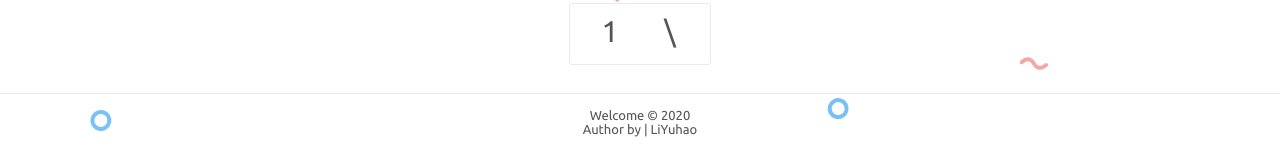
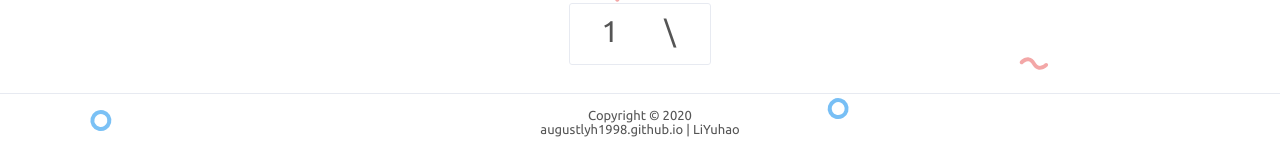
Before and after one commit to AugustLYH1998/Liyuhao.github.io, a Jekyll site: the page built from index.html, in a window 1280 px wide and 900 px high, scrolled down 758 px. Shown: the part 731-897 px from the top of the window. Built offline with Jekyll 4.4.1, drawn with Linux system fonts in a browser that asks for light colours; comment, search, counter and statistics services are not loaded.

Commit message:
日常修改

```diff
--- a/_config.yml
+++ b/_config.yml
@@ -1,7 +1,7 @@
 future: true
 
 # Site settings 配置站点
-title: 'Welcome'
+title: 'Copyright'
 description: 'Liyuhao blog'
 keywords: ''
 url: https://augustlyh1998.github.io
--- a/_includes/comment.html
+++ b/_includes/comment.html
@@ -55,8 +55,6 @@
   <div id="container"></div>
 </section>
 
-<!-- <link rel="stylesheet" href="https://imsun.github.io/gitment/style/default.css">
-<script src="https://imsun.github.io/gitment/dist/gitment.browser.js"></script> -->
 <link rel="stylesheet" href="https://jjeejj.github.io/css/gitment.css">
 <script src="https://jjeejj.github.io/js/gitment.js"></script>
 
--- a/_includes/footer.html
+++ b/_includes/footer.html
@@ -8,5 +8,8 @@
   {% endunless %}
   {{ current }}
   <br>
-  Author by | LiYuhao</span>
+
+
+  <!-- 页底部 -->
+  augustlyh1998.github.io | LiYuhao</span>
 </footer>
--- a/index.html
+++ b/index.html
@@ -1,8 +1,8 @@
 ---
 layout: default
-title: Welcome to my Blog~~
+title: 首页 - LYH·Blog
 page-title: Liyuhao's BLOG.
-home-title: 个人博客 首页
+home-title: 个人博客
 description: 山有木兮木有枝 心悦君兮君不知
 ---
 
```
